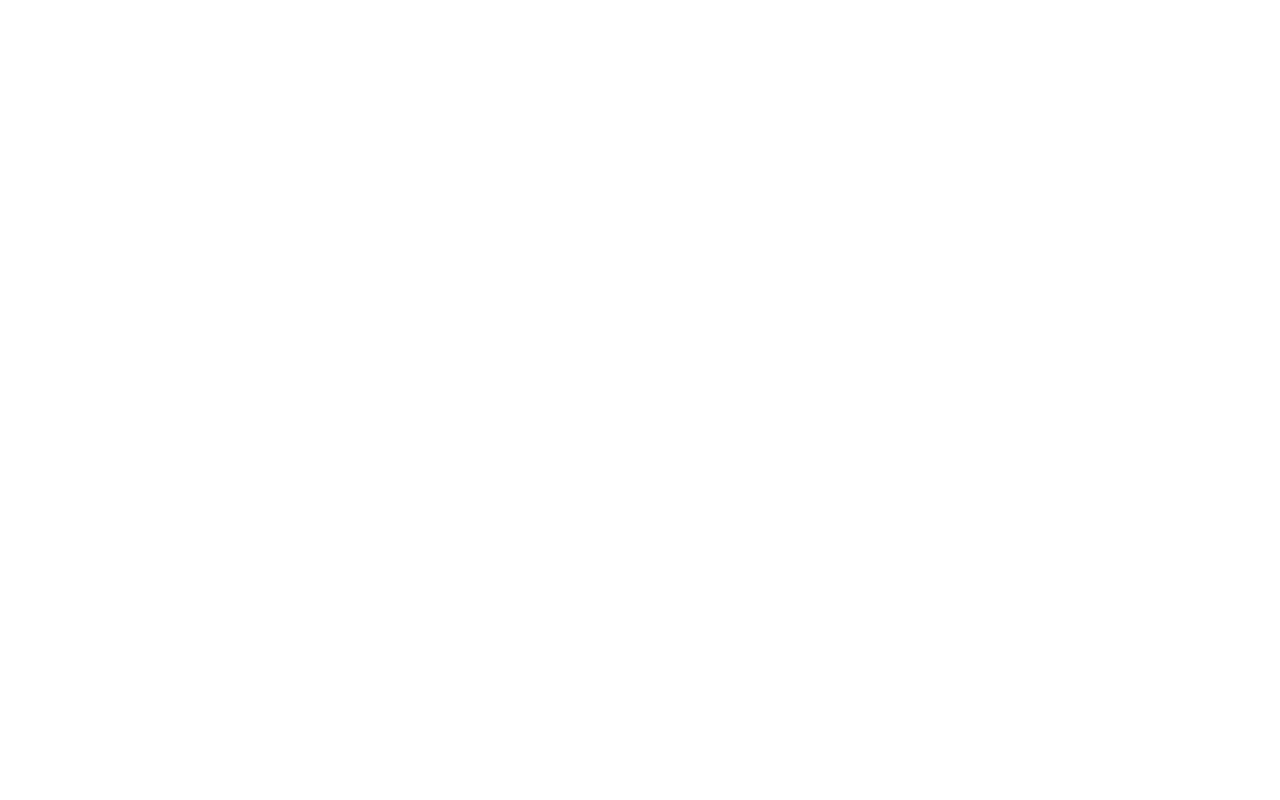
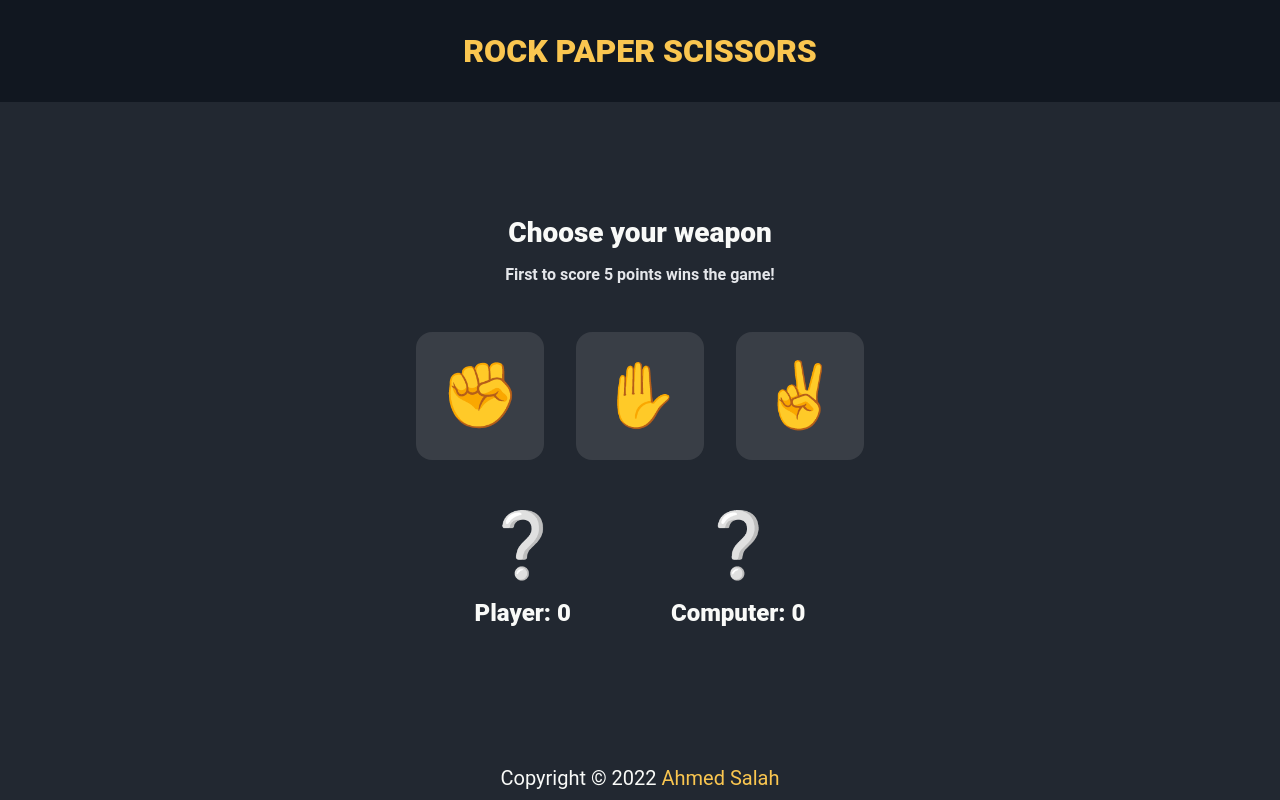
Before and after one commit to ahmeducf/rock-paper-scissors, a plain HTML site: page index.html in a window 1280 px wide. Drawn offline with Linux system fonts and the light colour scheme.

Commit message:
Create UI structure and style

```diff
--- a/index.html
+++ b/index.html
@@ -4,9 +4,49 @@
     <meta charset="UTF-8">
     <meta http-equiv="X-UA-Compatible" content="IE=edge">
     <meta name="viewport" content="width=device-width, initial-scale=1.0">
+    <link rel="stylesheet" href="style.css">
+    <script src="script.js" defer></script>
     <title>Rock Paper Scissors</title>
 </head>
+
 <body>
-    <script src="script.js"></script>
+
+
+    <header>
+        <h1>Rock Paper Scissors</h1>
+    </header>
+
+    <main>
+        <div class="title">
+            <h2 class="main-tite">Choose your weapon</h2>
+            <p class="secondary-title">First to score 5 points wins the game!</p>
+        </div>
+
+        <div class="weapons">
+            <button data-weapon="rock" class="weapon">✊</button>
+            <button data-weapon="paper" class="weapon">✋</button>
+            <button data-weapon="scissors" class="weapon">✌</button>
+        </div>
+
+        <div class="round-score">
+            <div data-player="user" class="player">
+                <div class="choice">❔</div>
+                <div class="total-game-points">Player: 0</div>
+            </div>
+
+            <div data-player="computer" class="player">
+                <div class="choice">❔</div>
+                <div class="total-game-points">Computer: 0</div>
+            </div>
+        </div>
+    </main>
+
+    <footer>
+        <p>
+            Copyright © 2022 <a href="https://github.com/ahmeducf" target="_blank" rel="noopener noreferrer">Ahmed Salah</a>
+        </p>
+    </footer>
+
+
 </body>
 </html>
--- /dev/null
+++ b/style.css
@@ -0,0 +1,116 @@
+body {
+    margin: 0;
+    height: 100vh;
+    font-family: 'Roboto', sans-serif;
+    display: flex;
+    align-items: stretch;
+    flex-direction: column;
+    text-align: center;
+}
+
+h1,
+h2,
+p {
+    margin: 0;
+}
+
+a {
+    text-decoration: none;
+    color: #FAC650;
+}
+header {
+    display: flex;
+    justify-content: center;
+    align-items: center;
+    background-color: #111720;
+    color: #FAC650;
+}
+
+header h1 {
+    font-size: 32px;
+    font-weight: 900;
+    text-transform: uppercase;
+    padding: 32px 0;
+}
+
+main {
+    background-color: #222831;
+    color: #F9FAF8;
+    flex: 1;
+    display: flex;
+    flex-direction: column;
+    justify-content: center;
+    gap: 16px;
+}
+
+main .title {
+    display: flex;
+    flex-direction: column;
+    justify-content: center;
+    align-items: center;
+    padding: 32px 0;
+}
+
+main .title h2 {
+    margin-bottom: 16px;
+    font-size: 28px;
+    font-weight: 900;
+}
+
+main .title p {
+    font-weight: bold;
+    color: #E5E7EB;
+}
+
+main .weapons {
+    display: flex;
+    align-items: center;
+    justify-content: center;
+    gap: 32px;
+    margin-bottom: 32px;
+}
+
+main .weapons button {
+    background-color: #393e46;
+    font-size: 64px;
+    border: none;
+    border-radius: 16px;
+    cursor: pointer;
+    outline: none;
+    width: 128px;
+    height: 128px;
+
+}
+
+main .weapons button:hover {
+    background-color: #4a4f57;
+}
+
+main .weapons button:active {
+    background-color: #5b5f68;
+}
+
+main .round-score {
+    display: flex;
+    align-items: center;
+    justify-content: center;
+    gap: 100px;
+    margin-bottom: 48px;
+}
+
+.round-score .player .choice {
+    font-size: 64px;
+    margin-bottom: 16px;
+}
+
+.round-score .player .total-game-points {
+    font-size: 24px;
+    font-weight: 900;
+}
+
+footer {
+    background-color: #222831;
+    color: #F9FAF8;
+    font-size: 20px;
+    padding: 10px;
+}
```
